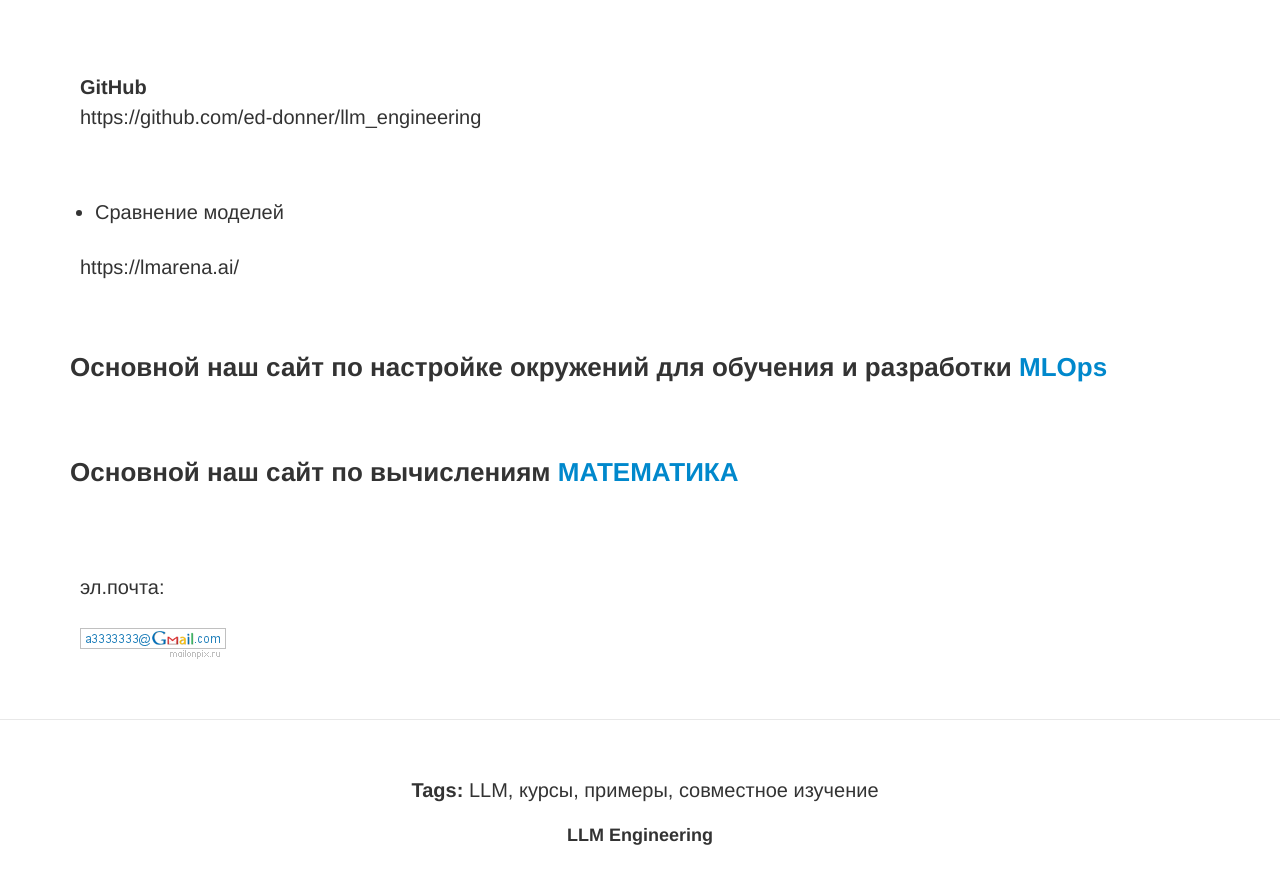
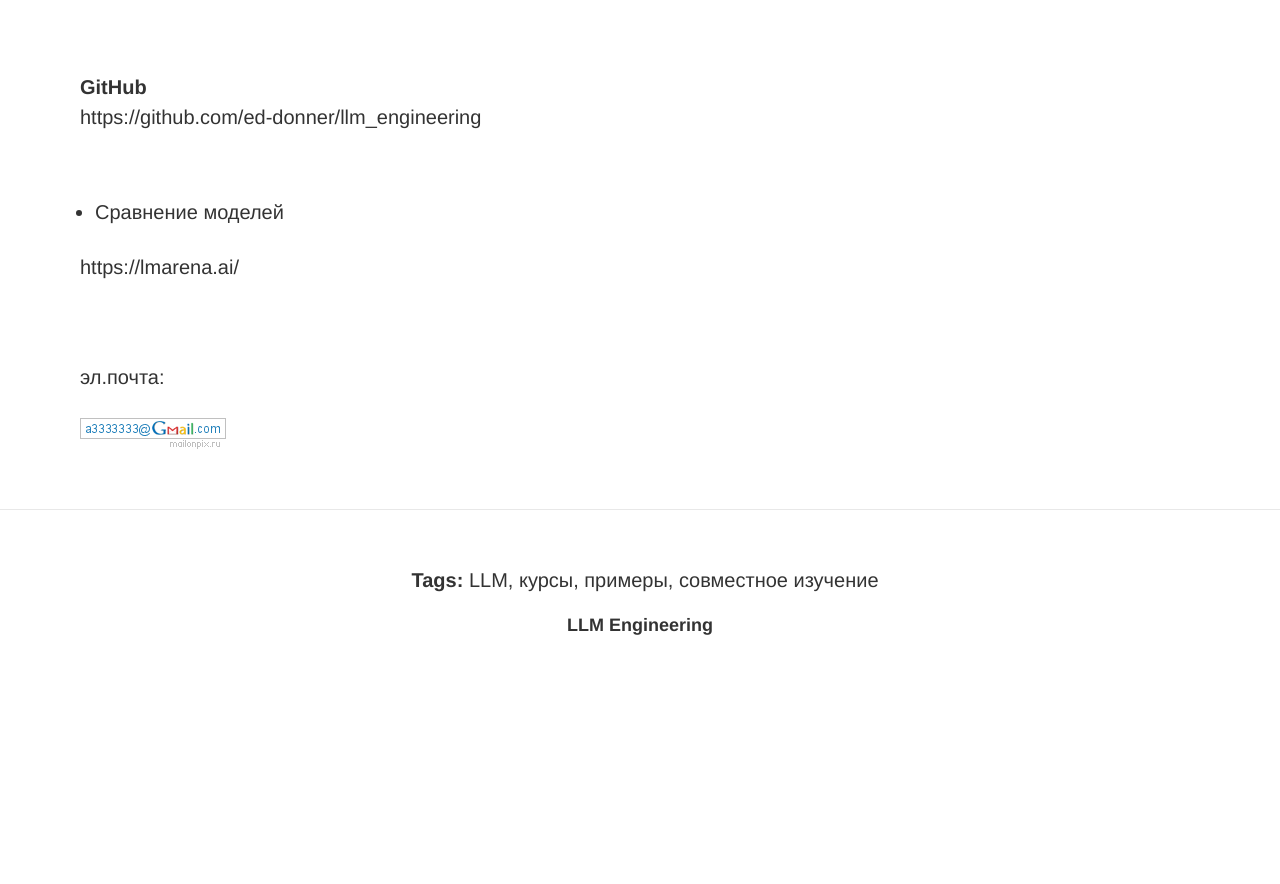
Before and after one commit to webmakaka/docs.llme.ru, a Jekyll site: the page built from website/00-index.md, in a window 1280 px wide and 900 px high, scrolled down 12548 px. Shown: the top 884 px of the window. Built offline with Jekyll 4.4.1, drawn with Linux system fonts in a browser that asks for light colours; after the commit the page ends 13238 px from its top, so only the background shows below that.

Commit message:
Update 00-index.md

```diff
--- a/website/00-index.md
+++ b/website/00-index.md
@@ -252,16 +252,6 @@ https://github.com/ed-donner/llm_engineering
 https://lmarena.ai/
 
 
-
-
-<br/>
-
-### Основной наш сайт по настройке окружений для обучения и разработки [MLOps](https://mlops.ru)
-
-<br/>
-
-### Основной наш сайт по вычислениям [МАТЕМАТИКА](https://matematika.org)
-
 <br/>
 
 эл.почта:
```
